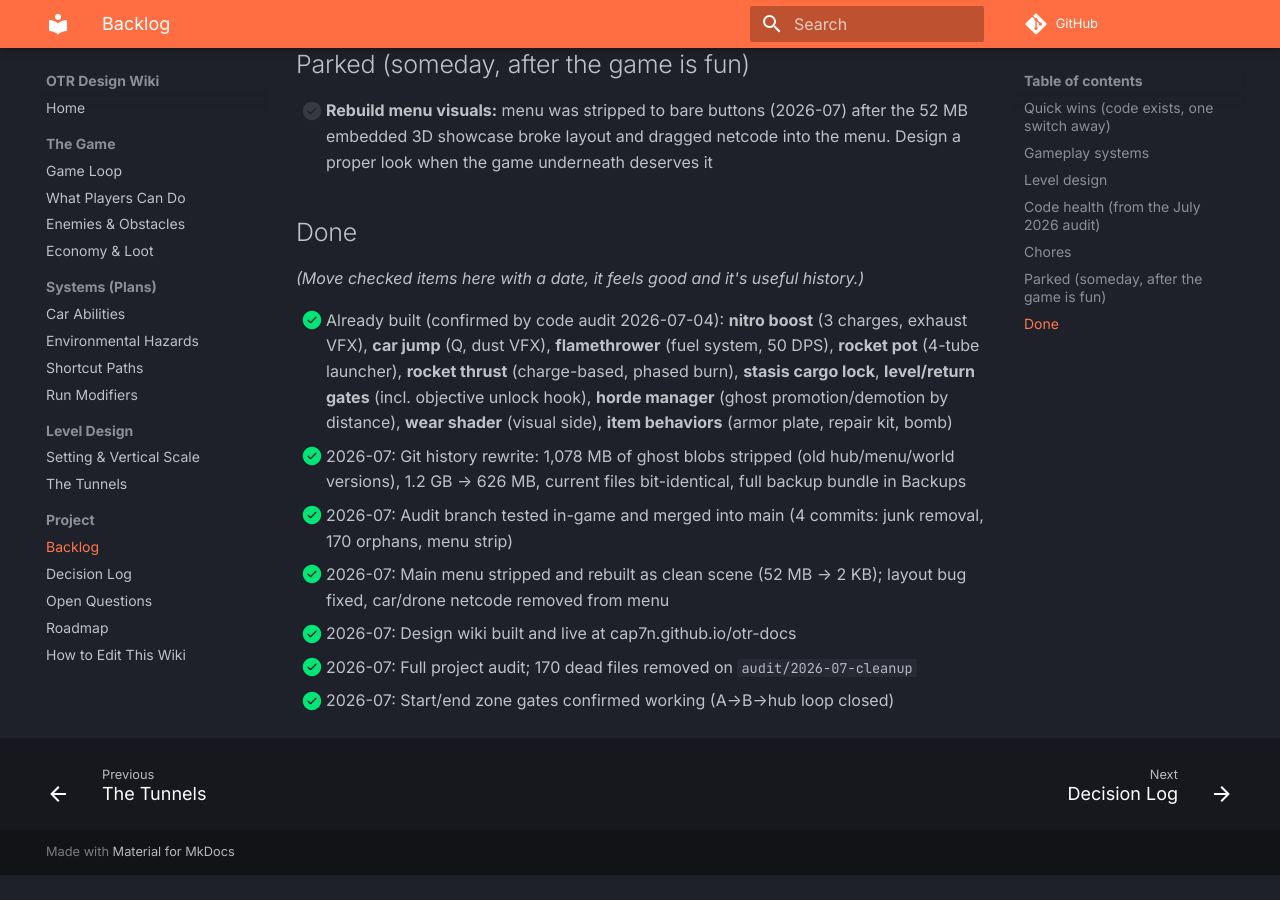
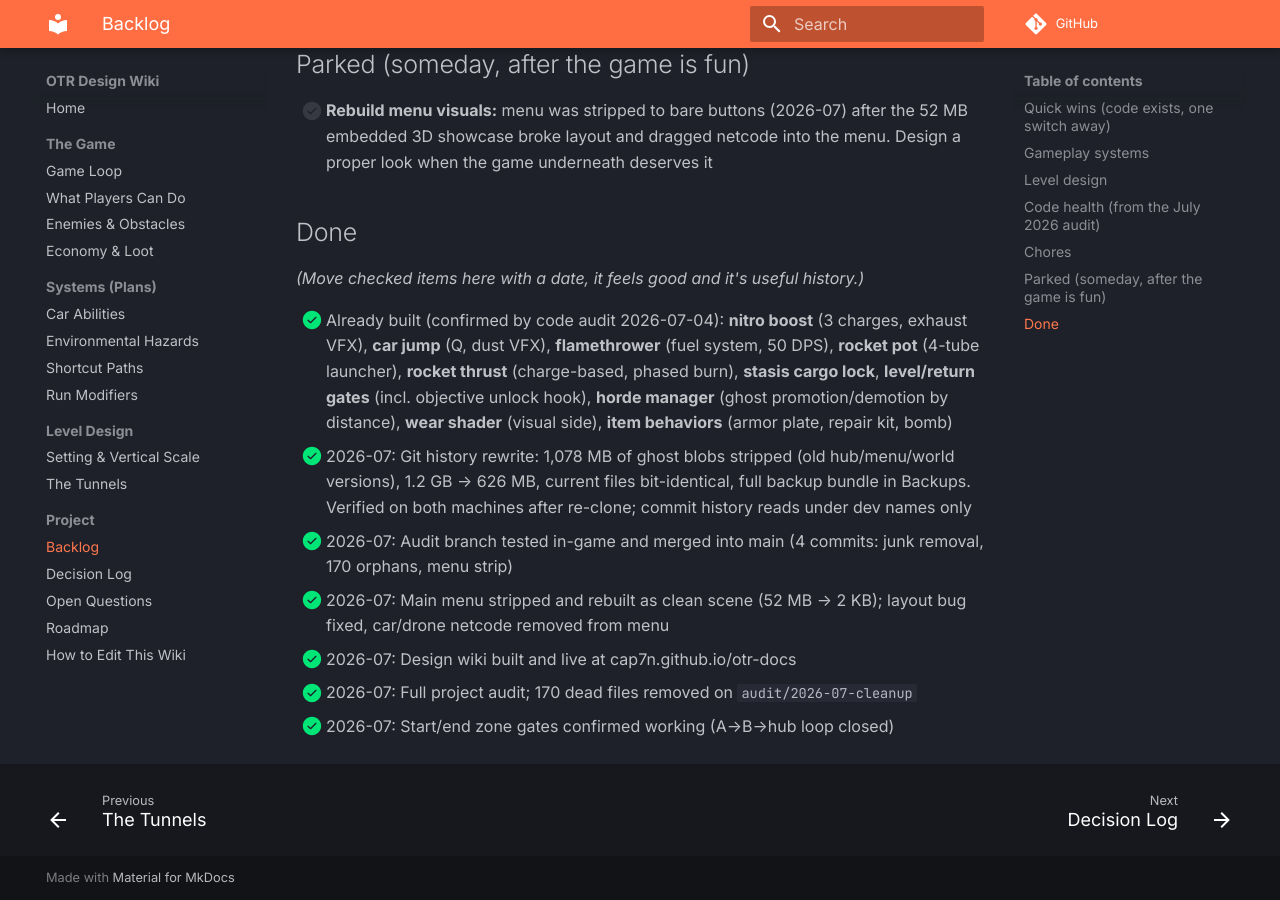
Before and after one commit to cap7n/otr-docs, an MkDocs documentation site: the page built from docs/project/backlog.md, in a window 1280 px wide and 900 px high, scrolled down 2582 px. Built offline with MkDocs 1.6.1 and Material for MkDocs 9.7.7, drawn with Linux system fonts in a browser that asks for light colours; comment, search, counter and statistics services are not loaded; before the commit the page ends 3457 px from its top, so only the background shows below that.

Commit message:
Backlog: history rewrite verified on both machines

```diff
--- a/docs/project/backlog.md
+++ b/docs/project/backlog.md
@@ -61,7 +61,7 @@
 *(Move checked items here with a date, it feels good and it's useful history.)*
 
 - [x] Already built (confirmed by code audit 2026-07-04): **nitro boost** (3 charges, exhaust VFX), **car jump** (Q, dust VFX), **flamethrower** (fuel system, 50 DPS), **rocket pot** (4-tube launcher), **rocket thrust** (charge-based, phased burn), **stasis cargo lock**, **level/return gates** (incl. objective unlock hook), **horde manager** (ghost promotion/demotion by distance), **wear shader** (visual side), **item behaviors** (armor plate, repair kit, bomb)
-- [x] 2026-07: Git history rewrite: 1,078 MB of ghost blobs stripped (old hub/menu/world versions), 1.2 GB → 626 MB, current files bit-identical, full backup bundle in Backups
+- [x] 2026-07: Git history rewrite: 1,078 MB of ghost blobs stripped (old hub/menu/world versions), 1.2 GB → 626 MB, current files bit-identical, full backup bundle in Backups. Verified on both machines after re-clone; commit history reads under dev names only
 - [x] 2026-07: Audit branch tested in-game and merged into main (4 commits: junk removal, 170 orphans, menu strip)
 - [x] 2026-07: Main menu stripped and rebuilt as clean scene (52 MB → 2 KB); layout bug fixed, car/drone netcode removed from menu
 - [x] 2026-07: Design wiki built and live at cap7n.github.io/otr-docs
```
